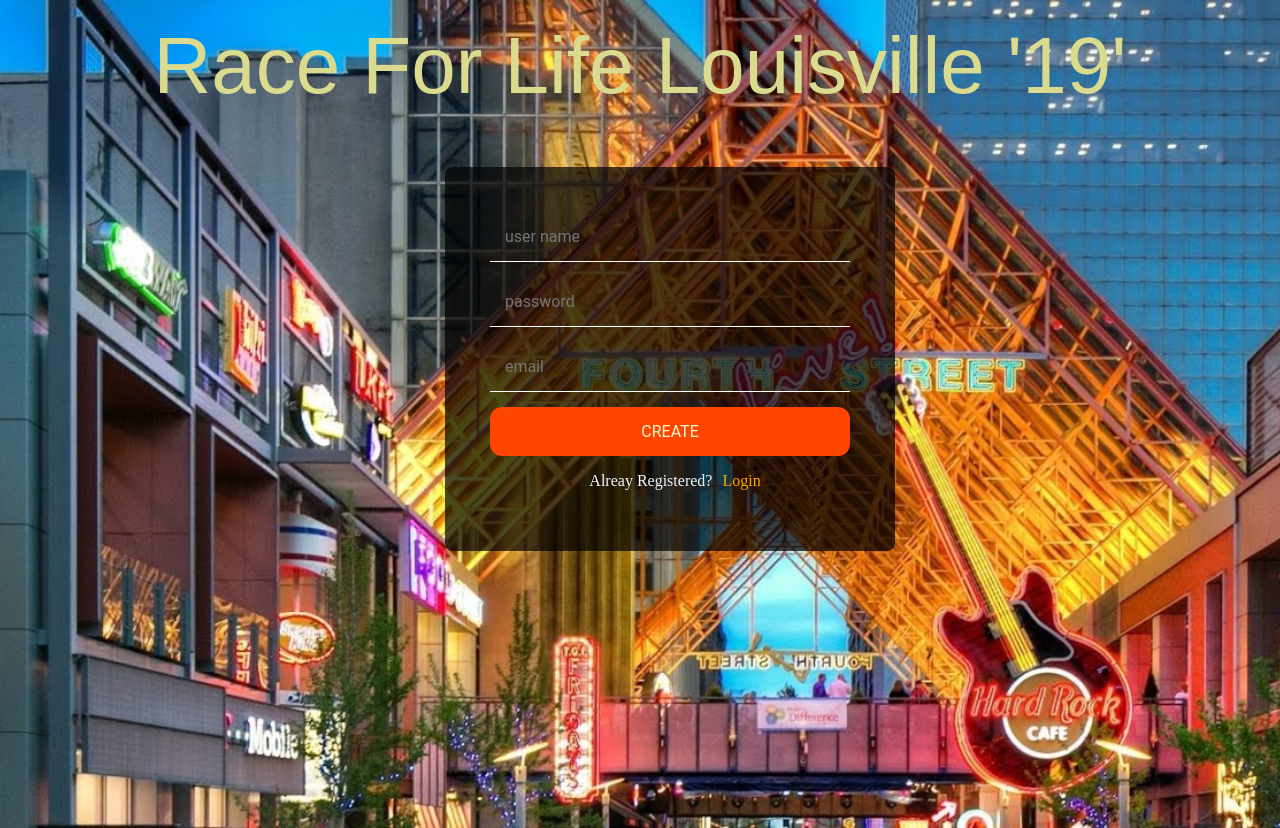
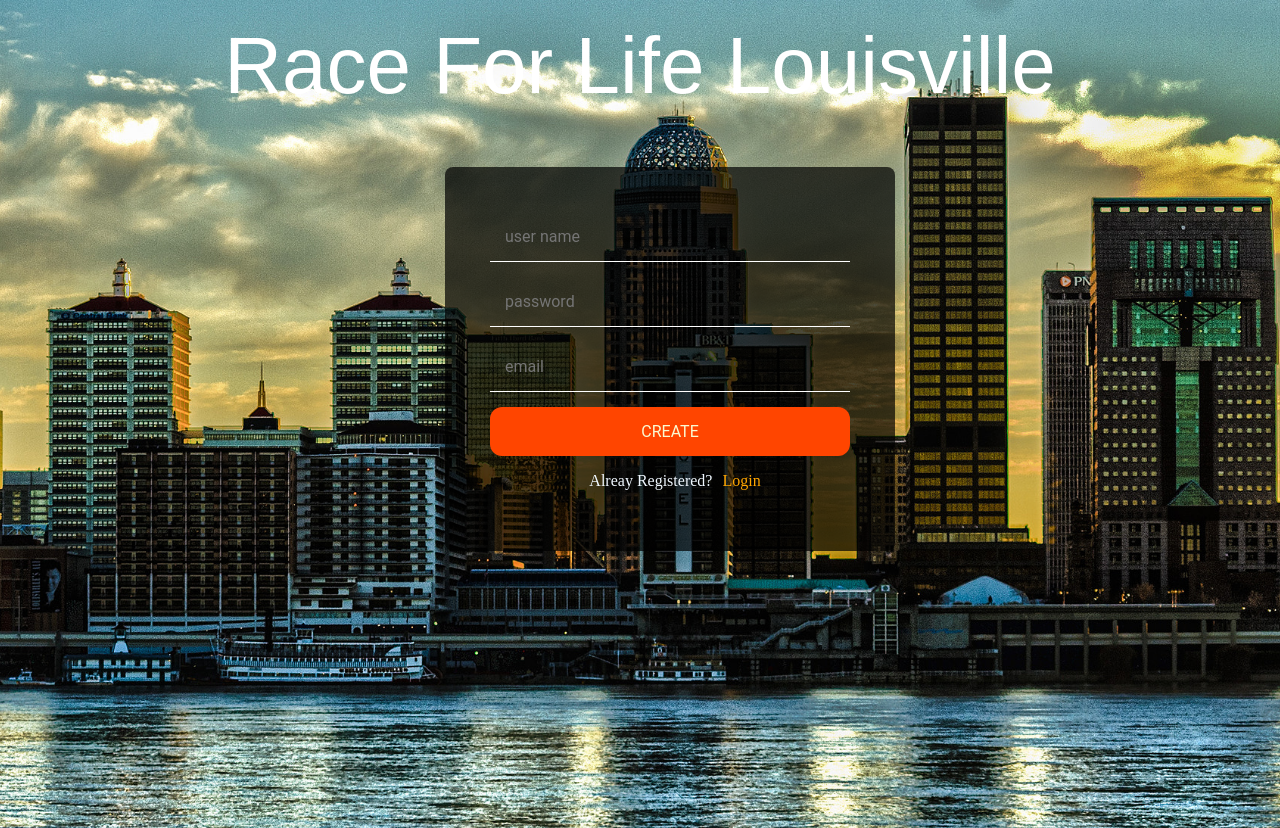
Before and after one commit to pdlsage/Race-For-life-Login-Page, a plain HTML site: page index.html in a window 1280 px wide. Drawn offline with nearby package versions, Linux system fonts and the light colour scheme.

Commit message:
changed fotn color

```diff
--- a/css/style.css
+++ b/css/style.css
@@ -2,7 +2,7 @@
 /*  Body Styling */
 
 body {
-  background: url("../img/maxresdefault.jpg") no-repeat;
+  background: url("../img/Louisvilledownload.jpg") no-repeat;
   height: 100vh;
   background-size: cover;
   background-position: center;
@@ -20,7 +20,7 @@ h1 {
   font-size: 5em;
   font-family: Brush Script MT, sans-serif;
   font-weight: lighter;
-  color: rgb(218, 219, 143);
+  color:#fff;
 
 }
 
--- a/index.html
+++ b/index.html
@@ -11,7 +11,7 @@
     <!-- Headline -->
 
     <header>
-      <h1>Race For Life Louisville '19'</h1>
+      <h1>Race For Life Louisville</h1>
     </header>
 
 
```
